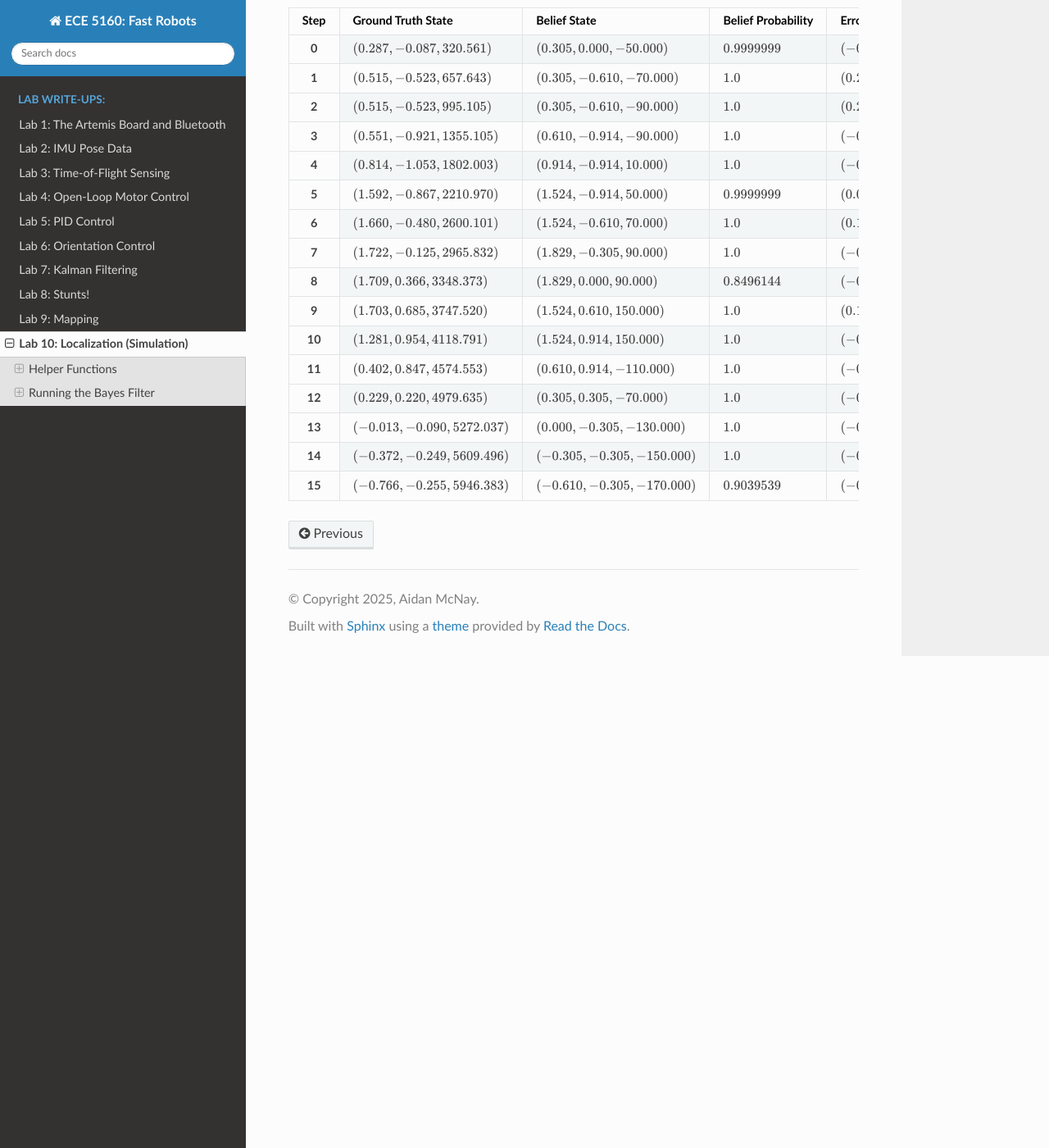
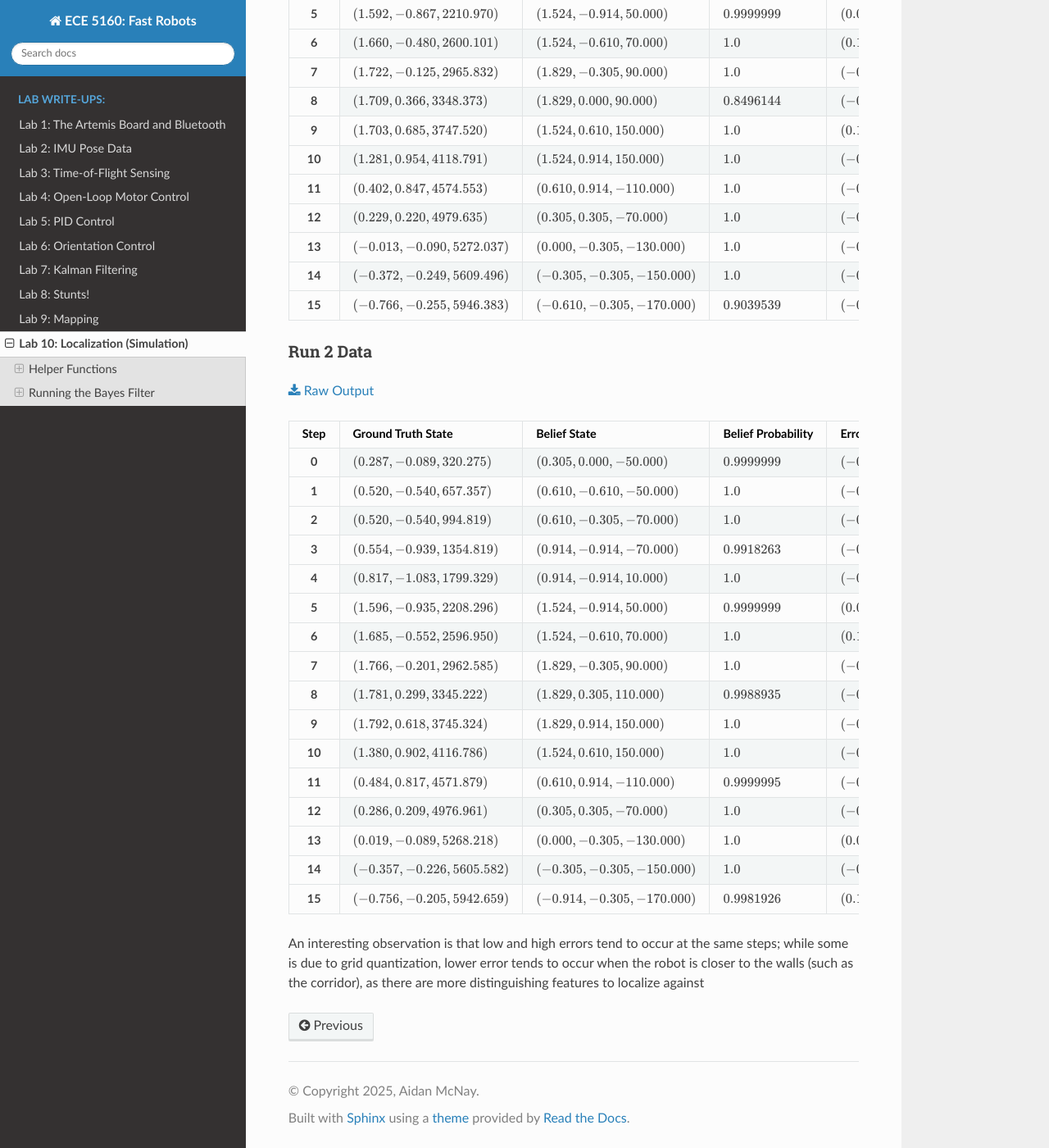
Before and after one commit to Aidan-McNay/fast-robots-docs, a Sphinx documentation site: the page built from docs/lab10.rst, in a window 1280 px wide and 1400 px high, scrolled down 5334 px. Shown: the whole window at 82% size. Built offline with Sphinx 7.4.7 and the Read the Docs theme 3.1.0, drawn with Linux system fonts in a browser that asks for light colours; some of the changed text lies outside the part shown.

Commit message:
Lab 10 done

```diff
--- a/docs/lab10.rst
+++ b/docs/lab10.rst
@@ -10,10 +10,8 @@ to have a concrete start to build off of when localizing with our robot.
 Helper Functions
 --------------------------------------------------------------------------
 
-In order to implement a Bayes filter, it's useful to have several helper
-functions to incrementally develop the entire algorithm. This involves
-being able to update our prior belief with predictions based on our
-motion model, then refine our belief using our sensor model:
+Our goal is to incrementally develop the following algorithm (the Bayes
+filter for estimating location based on a prediction and update step):
 
 For all :math:`x_t`:
 
@@ -29,10 +27,8 @@ For all :math:`x_t`:
 For our motion model, we want to be able to compute the control input
 from a current and previous pose (with poses being expressed as the
 current :math:`(x,y)` coordinates of the robot, as well as its angle
-:math:`\theta`). ``compute_control`` determines the initial rotation,
-translation, and final rotation (a.k.a control inputs) needed to achieve
-this change (implemented using the given trigonometric functions from
-lecture):
+:math:`\theta`), in the form of an initial rotation,
+translation, and final rotation.
 
 .. code-block:: python
 
@@ -391,3 +380,103 @@ Run 1 Data
       - :math:`(-0.610, -0.305, -170.000)`
       - :math:`0.9039539`
       - :math:`(-0.156, 0.050, -3.617)`
+
+Run 2 Data
+""""""""""""""""""""""""""""""""""""""""""""""""""""""""""""""""""""""""""
+
+:download:`Raw Output <files/lab10/output-2.txt>`
+
+.. list-table::
+    :header-rows: 1
+    :stub-columns: 1
+
+    * - Step
+      - Ground Truth State
+      - Belief State
+      - Belief Probability
+      - Error
+    * - 0
+      - :math:`(0.287, -0.089, 320.275)`
+      - :math:`(0.305, 0.000, -50.000)`
+      - :math:`0.9999999`
+      - :math:`(-0.018, -0.089, 10.275)`
+    * - 1
+      - :math:`(0.520, -0.540, 657.357)`
+      - :math:`(0.610, -0.610, -50.000)`
+      - :math:`1.0`
+      - :math:`(-0.089, 0.069, -12.643)`
+    * - 2
+      - :math:`(0.520, -0.540, 994.819)`
+      - :math:`(0.610, -0.305, -70.000)`
+      - :math:`1.0`
+      - :math:`(-0.089, -0.235, -15.181)`
+    * - 3
+      - :math:`(0.554, -0.939, 1354.819)`
+      - :math:`(0.914, -0.914, -70.000)`
+      - :math:`0.9918263`
+      - :math:`(-0.361, -0.024, -15.181)`
+    * - 4
+      - :math:`(0.817, -1.083, 1799.329)`
+      - :math:`(0.914, -0.914, 10.000)`
+      - :math:`1.0`
+      - :math:`(-0.098, -0.169, -10.671)`
+    * - 5
+      - :math:`(1.596, -0.935, 2208.296)`
+      - :math:`(1.524, -0.914, 50.000)`
+      - :math:`0.9999999`
+      - :math:`(0.072, -0.021, -1.704)`
+    * - 6
+      - :math:`(1.685, -0.552, 2596.950)`
+      - :math:`(1.524, -0.610, 70.000)`
+      - :math:`1.0`
+      - :math:`(0.161, 0.058, 6.950)`
+    * - 7
+      - :math:`(1.766, -0.201, 2962.585)`
+      - :math:`(1.829, -0.305, 90.000)`
+      - :math:`1.0`
+      - :math:`(-0.063, 0.104, -7.415)`
+    * - 8
+      - :math:`(1.781, 0.299, 3345.222)`
+      - :math:`(1.829, 0.305, 110.000)`
+      - :math:`0.9988935`
+      - :math:`(-0.048, -0.006, -4.778)`
+    * - 9
+      - :math:`(1.792, 0.618, 3745.324)`
+      - :math:`(1.829, 0.914, 150.000)`
+      - :math:`1.0`
+      - :math:`(-0.037, -0.297, -4.676)`
+    * - 10
+      - :math:`(1.380, 0.902, 4116.786)`
+      - :math:`(1.524, 0.610, 150.000)`
+      - :math:`1.0`
+      - :math:`(-0.144, 0.292, 6.786)`
+    * - 11
+      - :math:`(0.484, 0.817, 4571.879)`
+      - :math:`(0.610, 0.914, -110.000)`
+      - :math:`0.9999995`
+      - :math:`(-0.125, -0.097, 1.879)`
+    * - 12
+      - :math:`(0.286, 0.209, 4976.961)`
+      - :math:`(0.305, 0.305, -70.000)`
+      - :math:`1.0`
+      - :math:`(-0.019, -0.095, 6.961)`
+    * - 13
+      - :math:`(0.019, -0.089, 5268.218)`
+      - :math:`(0.000, -0.305, -130.000)`
+      - :math:`1.0`
+      - :math:`(0.019, 0.216, -1.782)`
+    * - 14
+      - :math:`(-0.357, -0.226, 5605.582)`
+      - :math:`(-0.305, -0.305, -150.000)`
+      - :math:`1.0`
+      - :math:`(-0.052, 0.079, -4.418)`
+    * - 15
+      - :math:`(-0.756, -0.205, 5942.659)`
+      - :math:`(-0.914, -0.305, -170.000)`
+      - :math:`0.9981926`
+      - :math:`(0.158, 0.100, -7.341)`
+
+An interesting observation is that low and high errors tend to occur
+at the same steps; while some is due to grid quantization, lower error
+tends to occur when the robot is closer to the walls (such as the
+corridor), as there are more distinguishing features to localize against
```
Also changed, not shown: other parts of docs/lab10.rst (+6 -13 lines).
